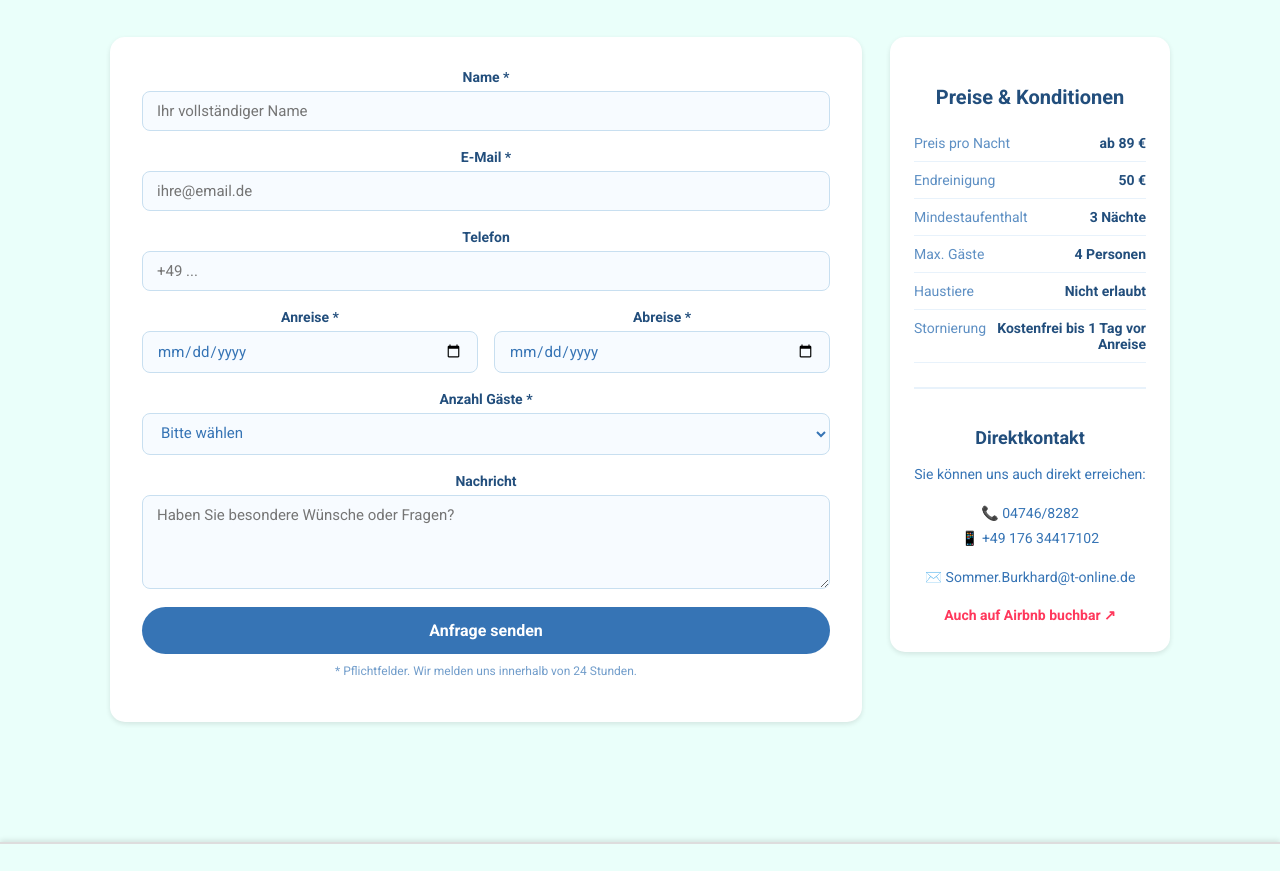
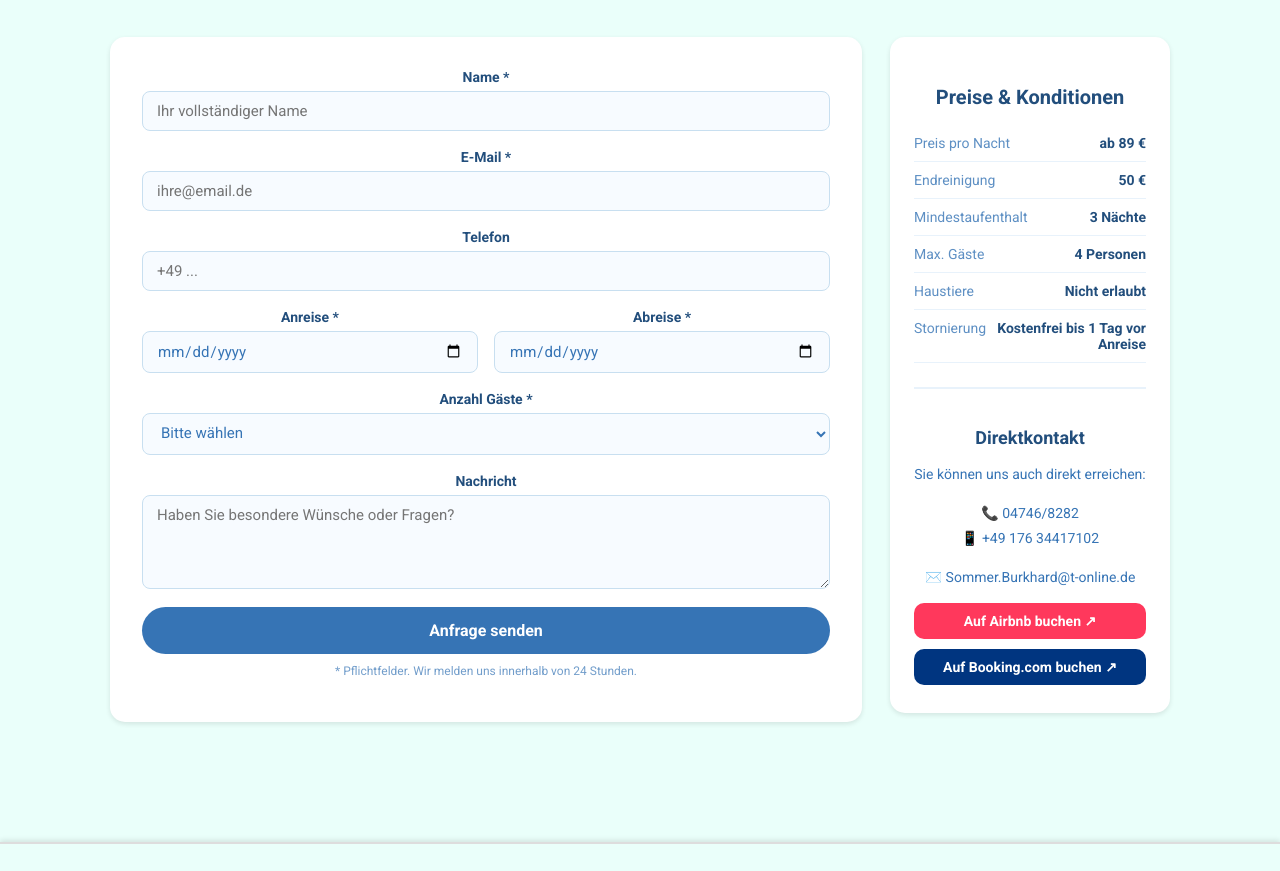
Before and after one commit to lucassommer1998-hub/ferienwohnung-sommer, a plain HTML site: page buchen.html in a window 1280 px wide. Shown: the part 264-1135 px from the top of the page. Drawn offline with Linux system fonts and the light colour scheme.

Commit message:
favicon, logo-link, booking button

```diff
--- a/buchen.html
+++ b/buchen.html
@@ -2,6 +2,7 @@
 <html lang="de">
 <head>
     <meta charset="UTF-8">
+    <link rel="icon" type="image/png" href="static/images/logo.png">
     <meta name="viewport" content="width=device-width, initial-scale=1.0">
     <title>Buchen – Ferienwohnung Sommer</title>
     <link href="https://fonts.googleapis.com/css2?family=Roboto:wght@400;700;900&display=swap" rel="stylesheet">
@@ -14,10 +15,10 @@
 
     <header>
         <div class="header-container">
-            <div class="logo">
+            <a href="index.html" class="logo">
                 <img src="static/images/logo.png" alt="Logo">
                 <h1>Ferienwohnung Sommer</h1>
-            </div>
+            </a>
             <button class="hamburger" id="hamburger" aria-label="Menü öffnen">
                 <span></span>
                 <span></span>
@@ -129,7 +130,10 @@
                     <p>Sie können uns auch direkt erreichen:</p>
                     <p>📞 04746/8282<br>📱 +49 176 34417102</p>
                     <p>✉️ Sommer.Burkhard@t-online.de</p>
-                    <a href="https://www.airbnb.de" target="_blank" class="airbnb-link">Auch auf Airbnb buchbar ↗</a>
+                    <div class="buchungs-links">
+                        <a href="https://www.airbnb.de/rooms/906484899622477127" target="_blank" class="buchungs-btn airbnb-btn">Auf Airbnb buchen ↗</a>
+                        <a href="https://www.booking.com/hotel/de/ferienwohnung-sommer-bramstedt.de.html" target="_blank" class="buchungs-btn booking-btn">Auf Booking.com buchen ↗</a>
+                    </div>
                 </div>
             </div>
 
--- a/static/css/buchen.css
+++ b/static/css/buchen.css
@@ -251,3 +251,37 @@
         padding: 12px;
     }
 }
+
+/* Buchungs-Buttons */
+.buchungs-links {
+    display: flex;
+    flex-direction: column;
+    gap: 10px;
+    margin-top: 12px;
+}
+
+.buchungs-btn {
+    display: block;
+    text-align: center;
+    padding: 10px 16px;
+    border-radius: 10px;
+    font-weight: 700;
+    font-size: 14px;
+    text-decoration: none;
+    transition: opacity 0.2s, transform 0.2s;
+}
+
+.buchungs-btn:hover {
+    opacity: 0.85;
+    transform: scale(1.02);
+}
+
+.airbnb-btn {
+    background: #ff385c;
+    color: white;
+}
+
+.booking-btn {
+    background: #003580;
+    color: white;
+}
```
